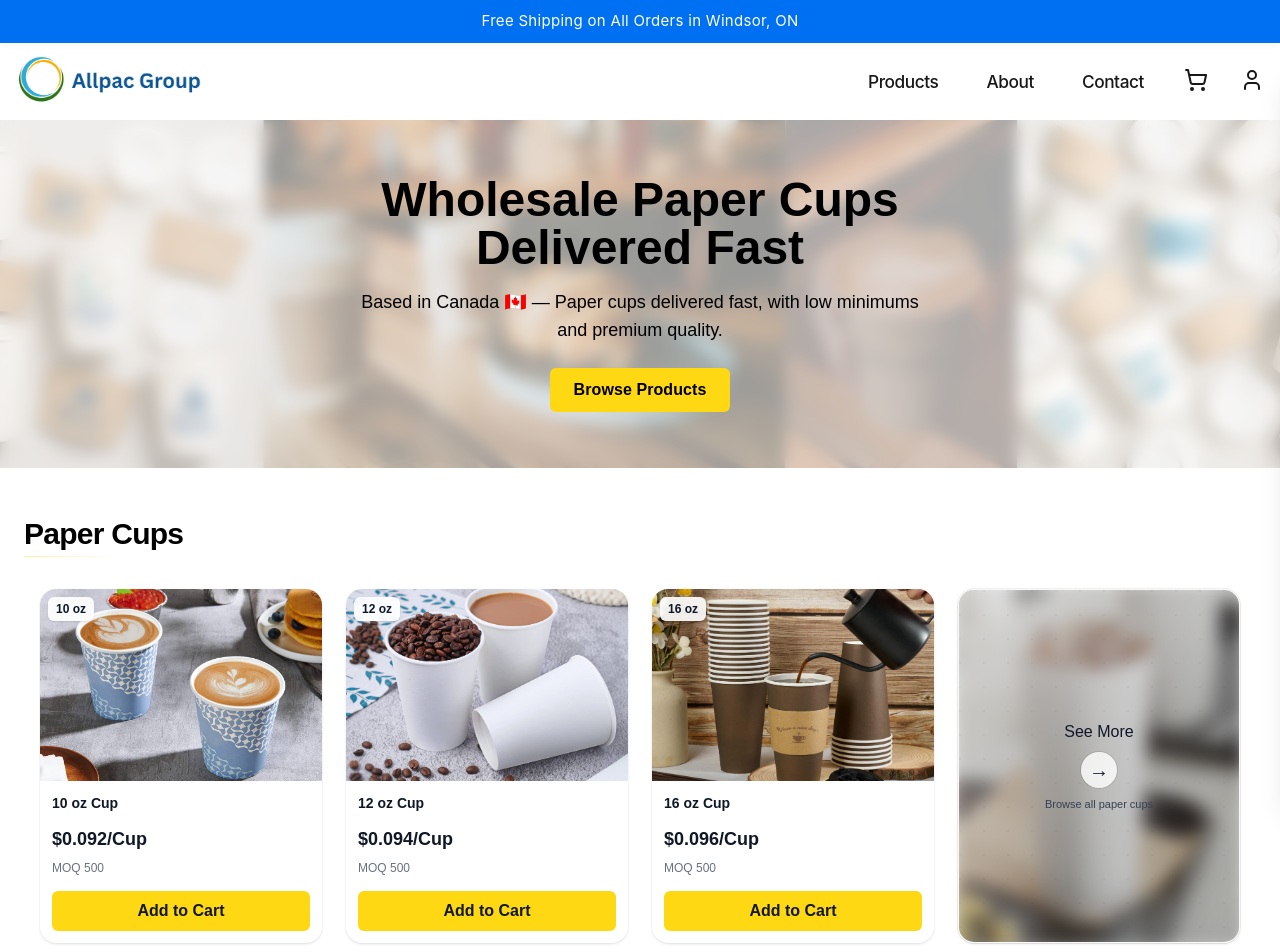
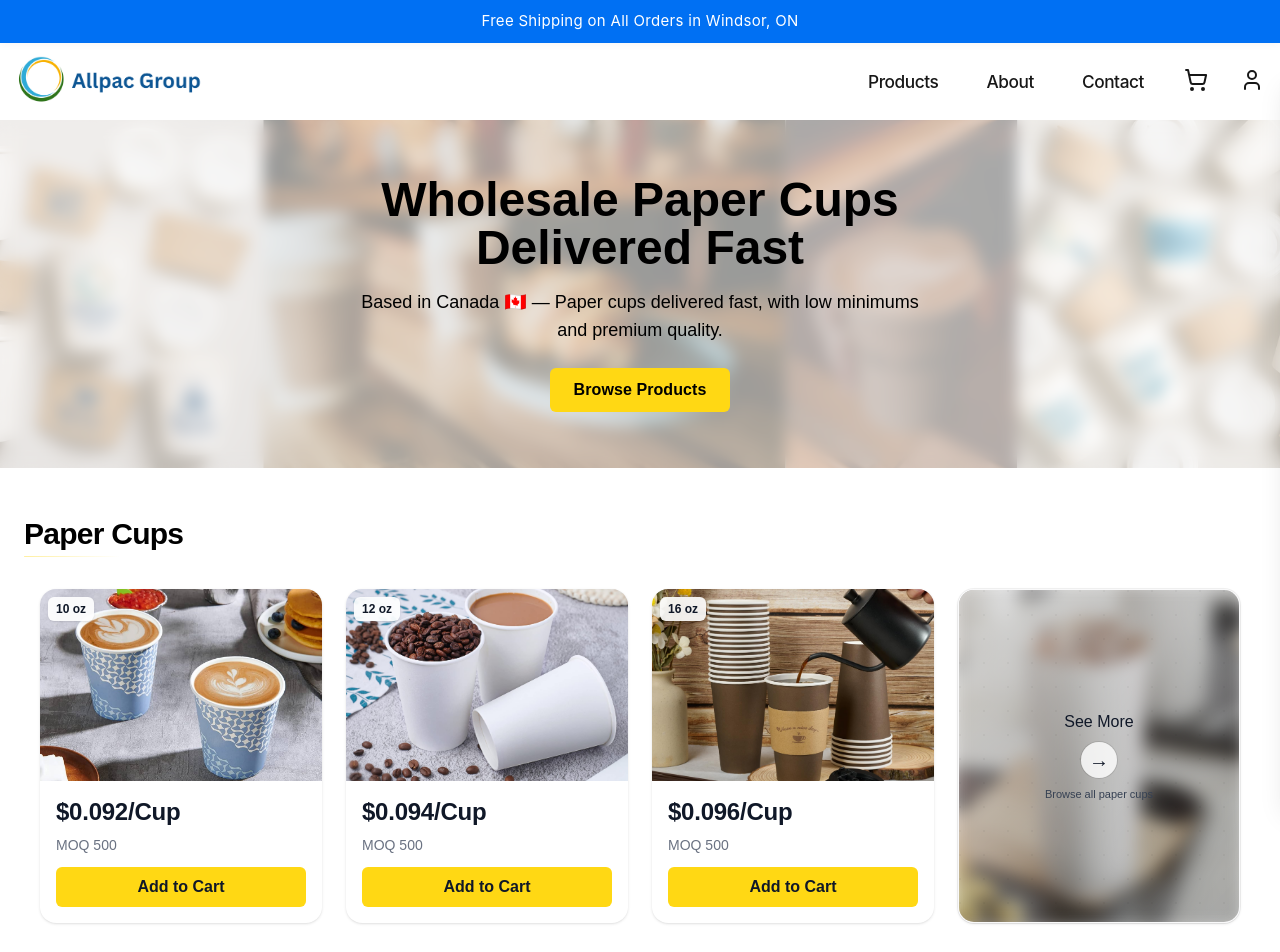
Before and after one commit to Emadedin1/allpacstore, a Next.js app: page / in a window 1280 px wide. Shown: the top 952 px of the page. Built offline with nearby package versions, Linux system fonts and the light colour scheme.

Commit message:
Update CupCard.jsx

```diff
--- a/src/components/CupCard.jsx
+++ b/src/components/CupCard.jsx
@@ -36,39 +36,41 @@ export default function CupCard({ cup }) {
       className="group bg-white rounded-2xl shadow-sm hover:shadow-md transition h-full flex flex-col cursor-pointer focus:outline-none focus-visible:ring-2 focus-visible:ring-black/10"
       aria-label={`${cup.size} details`}
     >
-      {/* Image */}
-      <div className="relative w-full h-40 sm:h-44 md:h-48 bg-gray-50 rounded-t-2xl overflow-hidden">
+      {/* Image with size badge */}
+      <div className="relative w-full h-36 sm:h-44 md:h-48 bg-gray-50 rounded-t-2xl overflow-hidden">
         <img
           src={cup.image}
           alt={`${cup.size} cup`}
           className="w-full h-full object-cover transition-transform duration-300 group-hover:scale-[1.02]"
         />
-        {/* Size badge */}
         <div className="absolute top-2 left-2 bg-white/90 backdrop-blur-sm text-gray-900 text-xs font-semibold px-2 py-1 rounded-md shadow-sm">
           {cup.size}
         </div>
       </div>
 
-      {/* Content */}
-      <div className="p-3 flex flex-col gap-3">
-        <div className="text-left">
-          <h3 className="text-sm font-semibold text-gray-900">{cup.size} Cup</h3>
-        </div>
+      {/* Content — removed duplicate size/title, moved price up, tightened spacing */}
+      <div className="p-3 sm:p-4 flex flex-col gap-2">
+        {/* Price directly below the image */}
+        <p className="text-xl sm:text-2xl font-semibold leading-tight tracking-[-0.01em] text-gray-900">
+          ${pricePerCup.toFixed(3)}/Cup
+        </p>
 
-        <div className="space-y-0.5">
-          <p className="text-lg font-bold text-gray-900">
-            ${pricePerCup.toFixed(3)}/Cup
-          </p>
-          <span className="text-xs text-gray-500">MOQ {MIN_QTY}</span>
-        </div>
+        {/* MOQ (secondary) */}
+        <span className="text-xs sm:text-sm text-gray-500">MOQ {MIN_QTY}</span>
 
+        {/* CTA */}
         <button
           type="button"
           onClick={handleAddToCart}
-          className="w-full py-2 rounded-md font-semibold bg-[#FFD814] hover:bg-[#F7CA00] text-gray-900 cursor-pointer focus:outline-none focus-visible:ring-2 focus-visible:ring-black/10"
+          className="inline-flex h-10 w-full items-center justify-center rounded-md font-semibold
+                     bg-[#FFD814] hover:bg-[#F7C600] active:bg-[#E6B800]
+                     text-gray-900 focus:outline-none focus-visible:ring-2 focus-visible:ring-black/10 transition-colors mt-1"
         >
           Add to Cart
         </button>
+
+        {/* Keep size for accessibility but don’t show visually */}
+        <span className="sr-only">{cup.size} Cup</span>
       </div>
     </div>
   );
```
